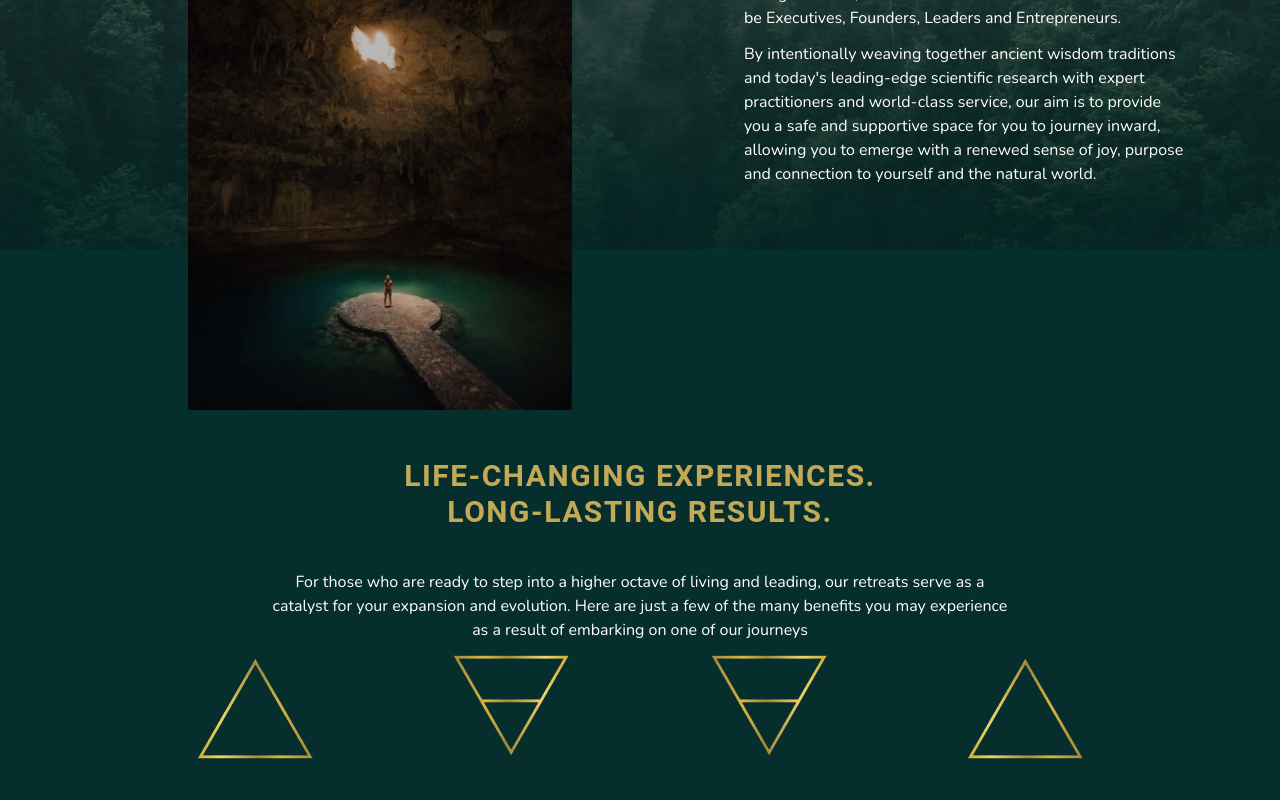
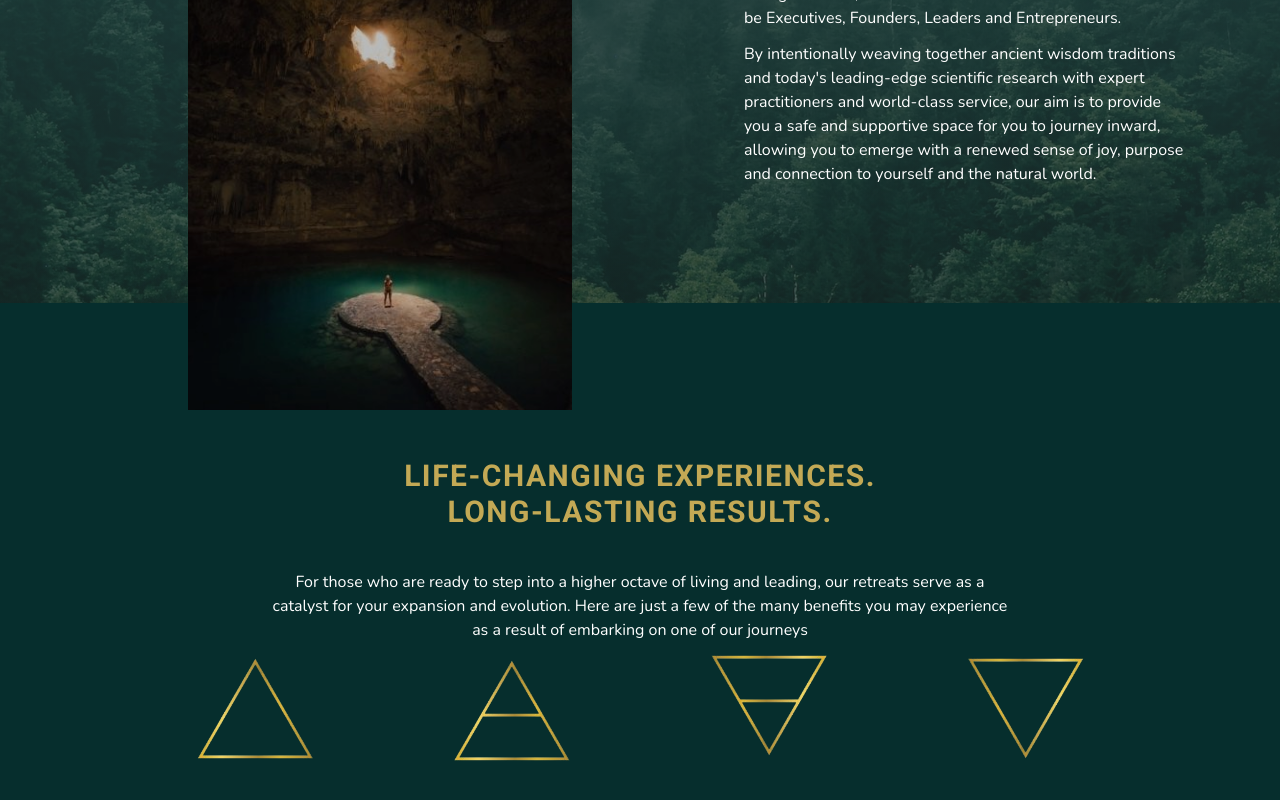
Before and after one commit to lilmithi/Elemental, a React (Create React App) app: page / in a window 1280 px wide. Shown: the part 1530-2330 px from the top of the page. Built offline with nearby package versions, Linux system fonts and the light colour scheme.

Commit message:
style: empower background styling, triangle rotation

```diff
--- a/src/styles/input.css
+++ b/src/styles/input.css
@@ -1,22 +1,34 @@
-@import url("https://fonts.googleapis.com/css2?family=Roboto+Mono:ital,wght@0,100;0,200;0,300;0,400;0,500;0,600;1,300&display=swap");
+@import url("https://fonts.googleapis.com/css2?family=Roboto:wght@100;300;400;500;700&display=swap");
 @import url("https://fonts.googleapis.com/css2?family=Nunito:wght@200;300;400;500;600;700&display=swap");
 @tailwind base;
 @tailwind components;
 @tailwind utilities;
 
-/* :root::-webkit-scrollbar {
-  background-color: #b2b09d;
-}
-:root::-webkit-scrollbar-thumb {
-  background-color: #507165;
-} */
 .navLink:hover {
   color: #b2b09d;
 }
 .empower {
-  background: rgb(38,72,71);
-background: -moz-linear-gradient(180deg, rgba(38,72,71,1) 16%, rgba(40,72,71,0.45702030812324934) 60%, rgba(6,40,39,0.8323704481792717) 85%, rgba(6,46,45,1) 85%);
-background: -webkit-linear-gradient(180deg, rgba(38,72,71,1) 16%, rgba(40,72,71,0.45702030812324934) 60%, rgba(6,40,39,0.8323704481792717) 85%, rgba(6,46,45,1) 85%);
-background: linear-gradient(180deg, rgba(38,72,71,1) 16%, rgba(40,72,71,0.45702030812324934) 60%, rgba(6,40,39,0.8323704481792717) 85%, rgba(6,46,45,1) 85%);
-filter: progid:DXImageTransform.Microsoft.gradient(startColorstr="#264847",endColorstr="#062e2d",GradientType=1);
+  background: rgb(38, 72, 71);
+  background: -moz-linear-gradient(
+    180deg,
+    rgba(38, 72, 71, 1) 16%,
+    rgba(40, 72, 71, 0.47102591036414565) 90%,
+    rgba(6, 46, 45, 1) 90%
+  );
+  background: -webkit-linear-gradient(
+    180deg,
+    rgba(38, 72, 71, 1) 16%,
+    rgba(40, 72, 71, 0.47102591036414565) 90%,
+    rgba(6, 46, 45, 1) 90%
+  );
+  background: linear-gradient(
+    180deg,
+    rgba(38, 72, 71, 1) 16%,
+    rgba(40, 72, 71, 0.47102591036414565) 90%,
+    rgba(6, 46, 45, 1) 90%
+  );
+  filter: progid:DXImageTransform.Microsoft.gradient(startColorstr="#264847",endColorstr="#062e2d",GradientType=1);
 }
+.rotate-triangle {
+  transform: rotate(180deg);
+}
```
